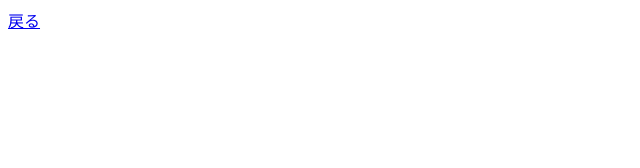
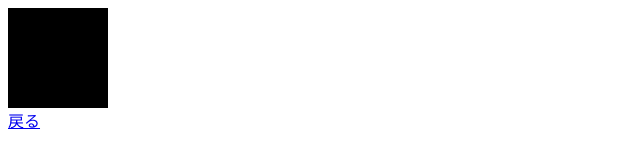
Before and after one commit to YuichiroIijima/learn-CSS, a website built with Parcel: page animations.html in a window 1280 px wide. Shown: the whole page, without its empty margins (0-640 px from the left). Built offline with nearby package versions, Linux system fonts and the light colour scheme.

Commit message:
add first animation

```diff
--- a/animations.html
+++ b/animations.html
@@ -8,7 +8,7 @@
 </head>
 
 <body>
-
+	<div class="box"></div>
 
 	<a href="/index.html">戻る</a>
 </body>
--- a/src/css/animations.css
+++ b/src/css/animations.css
@@ -0,0 +1,10 @@
+.box {
+  width: 100px;
+  height: 100px;
+  background: #000;
+}
+
+.box:hover {
+  background: #ccc;
+  width: 300px;
+}
```
